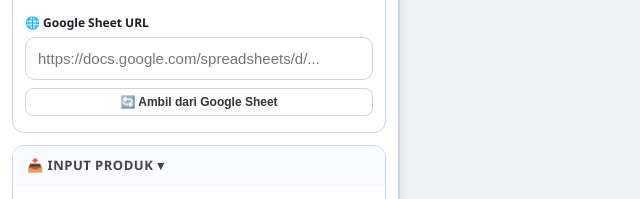
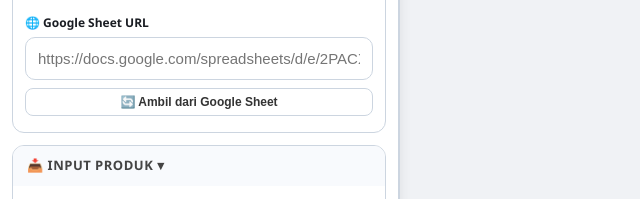
Before and after one commit to CahSragen77/pricetag, a plain HTML site: page index.html in a window 1280 px wide. Shown: the part 200-399 px from the top of the page, 0-640 px from the left. Drawn offline with Linux system fonts and the light colour scheme.

Commit message:
Update Google Sheet URL placeholder in index.html

```diff
--- a/index.html
+++ b/index.html
@@ -459,7 +459,7 @@
                     <input type="file" id="masterFile" accept=".xlsx,.xls,.csv">
                     <div style="margin-top:8px;">
                         <label style="font-size:12px;font-weight:600;">🌐 Google Sheet URL</label>
-                        <input type="text" id="gsheetUrl" placeholder="https://docs.google.com/spreadsheets/d/...">
+                        <input type="text" id="gsheetUrl" placeholder="https://docs.google.com/spreadsheets/d/e/2PACX-1vTTihhEvsgViur0UrLWRD0fiL16EJSwLvfC8TxX9T6KOYcCUN28UF695rVPgomjqMckahjcv3R1Q1_7/pub?output=csv">
                         <button class="btn-outline btn-sm btn-block" id="btnLoadGsheet" style="margin-top:4px;">🔄 Ambil dari Google Sheet</button>
                     </div>
                 </div>
```
